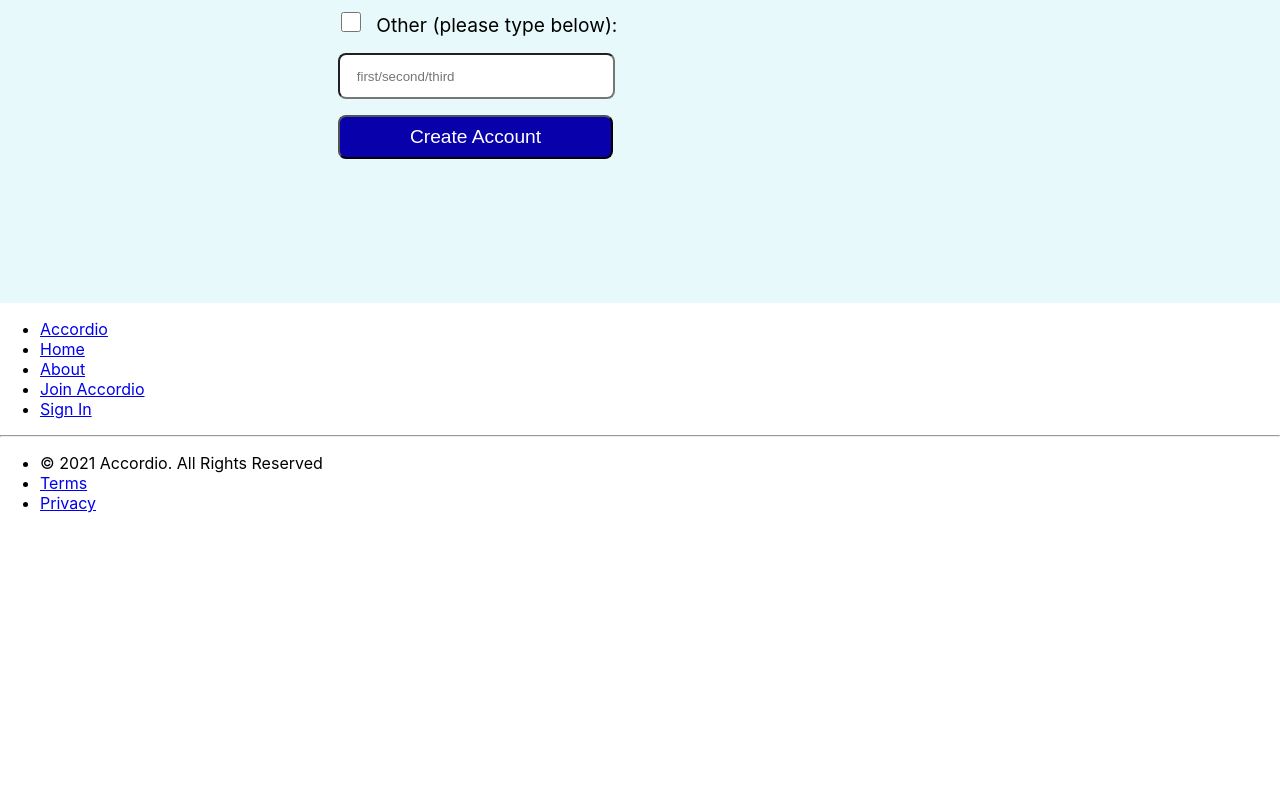
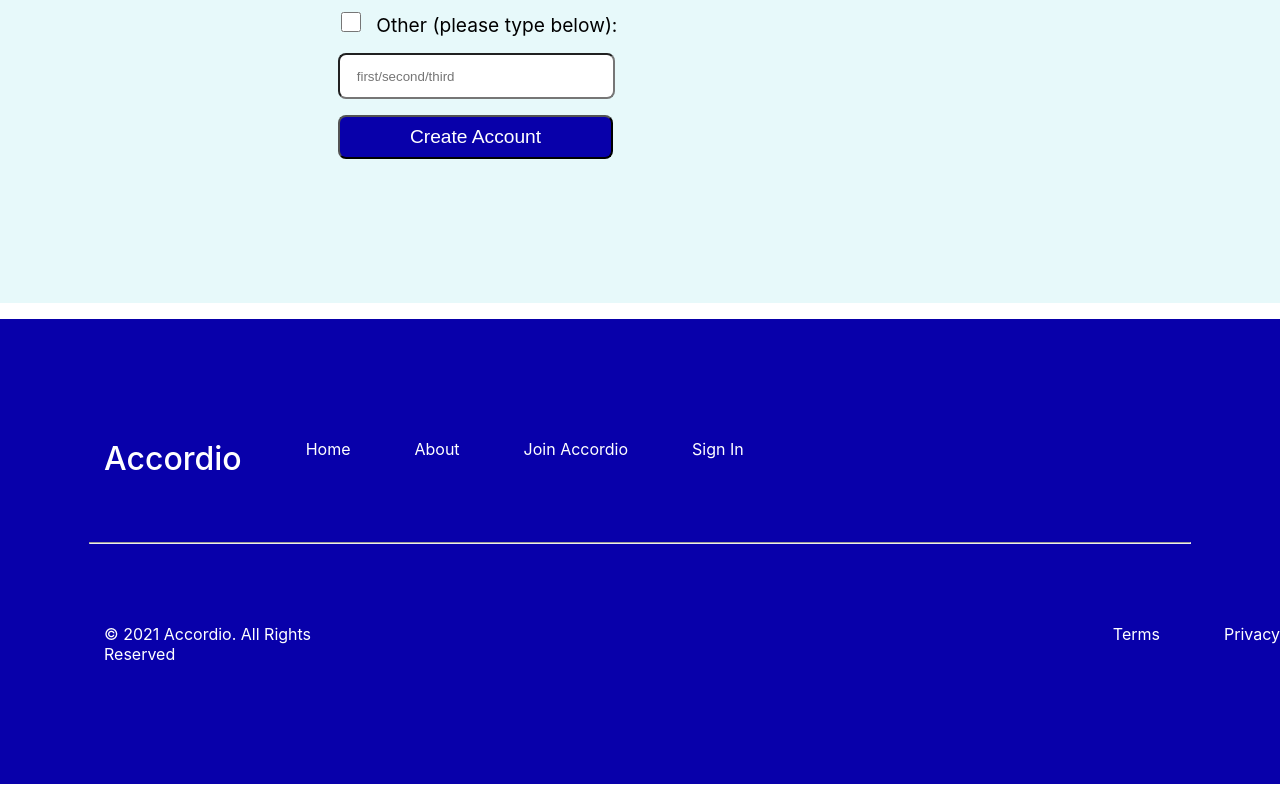
Before and after one commit to alinan-vn/accordio-frontend-react, a React (Create React App) app: page /complete-account in a window 1280 px wide. Shown: the part 673-1473 px from the top of the page. Before the commit the page ends 1202 px from the top, so only its background shows below. Built offline with nearby package versions, Linux system fonts and the light colour scheme.

Commit message:
added footer styling scss; added footer variables scss; changed footer jsx a bit;

```diff
--- a/src/components/global/footer/index.jsx
+++ b/src/components/global/footer/index.jsx
@@ -3,13 +3,13 @@ import React from 'react'
 class Footer extends React.Component {
     render(){
         return(
-            <section>
+            <section className='footer'>
 
                 <ul className='footer-top'>
                     <li><a className='footer-top__logo' href='/'>Accordio</a></li>
                     <li><a href='/home'>Home</a></li>
                     <li><a href='/about'>About</a></li>
-                    <li><a href='/register'>Join Accordio</a></li>
+                    <li><a href='/create-account'>Join Accordio</a></li>
                     <li><a href='/sign-in'>Sign In</a></li>
                 </ul>
 
--- a/src/scss/_footer.scss
+++ b/src/scss/_footer.scss
@@ -0,0 +1,45 @@
+.footer {
+    background-color: $footer-background-color;
+    color: $footer-font-color;
+
+    &-top {
+        display: flex;
+
+        &__logo {
+            font-weight: 500;
+            font-size: 2rem;
+        }
+
+        & > li {
+            list-style-type: none;
+            padding: 15vh 0 6vh 5vw;
+
+            & > a {
+                text-decoration: none;
+                color: $footer-font-color;
+            }
+        }
+    }
+
+    &-midline {
+        width: 86%;
+    }
+
+    &-bottom {
+        display: flex;
+
+        &__push {
+            margin-left: 57vw;
+        }
+
+        & > li {
+            list-style-type: none;
+            padding: 8vh 0 15vh 5vw;
+
+            & > a {
+                text-decoration: none;
+                color: $footer-font-color;
+            }
+        }
+    }
+}
--- a/src/scss/_variables.scss
+++ b/src/scss/_variables.scss
@@ -11,6 +11,11 @@ $nav-alt-font-color: #0800aa;
 $nav-get-started-btn: #e29c8e;
 $nav-get-started-font: black;
 
+// footer variables
+
+$footer-background-color: #0800aa;
+$footer-font-color: white;
+
 // create account variables
 
 $create-account-background-color: #e7f9fa;
```
